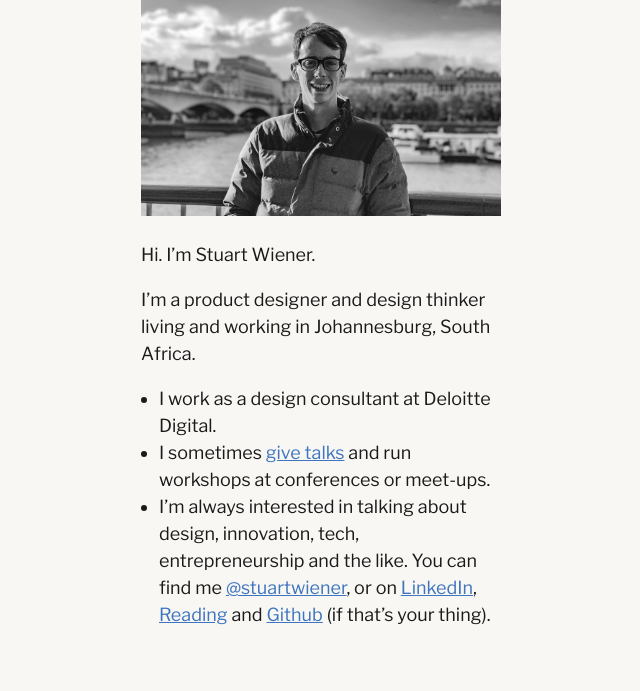
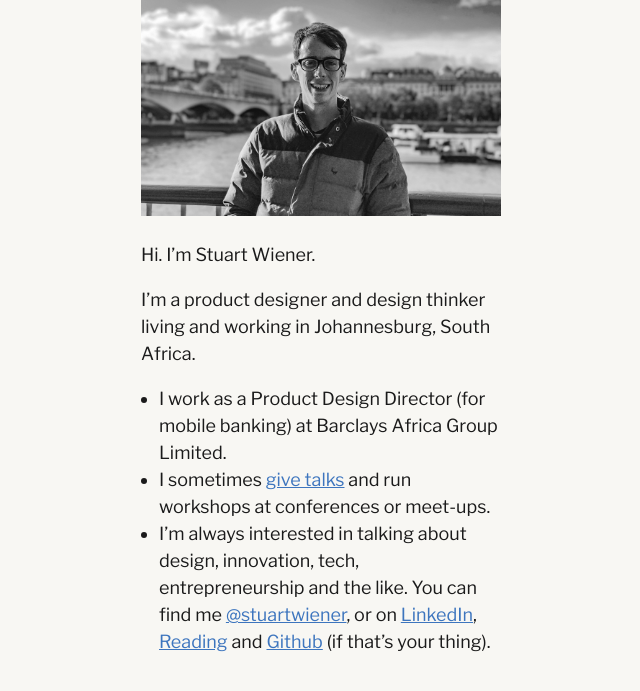
Before and after one commit to stuartwiener/stuartwiener.github.io, a Jekyll site: the page built from index.html, in a window 1280 px wide. Shown: the top 691 px of the page, without its empty margins (157-797 px from the left). Built offline with Jekyll 4.4.1, drawn with Linux system fonts in a browser that asks for light colours.

Commit message:
updated page content

```diff
--- a/index.html
+++ b/index.html
@@ -5,7 +5,7 @@ layout: default
 <p>I’m a product designer and design thinker living and working in Johannesburg, South Africa.</p>
 
 <ul>
-  <li>I work as a design consultant at Deloitte Digital.</li>
+  <li>I work as a Product Design Director (for mobile banking) at Barclays Africa Group Limited.</li>
   <li>I sometimes <a href="https://www.slideshare.net/StuartWiener/">give talks</a> and run workshops at conferences or meet-ups.</li>
   <li>I’m always interested in talking about design, innovation, tech, entrepreneurship and the like. You can find me <a href="http://twitter.com/stuartwiener">@stuartwiener</a>, or on <a href="https://www.linkedin.com/in/stuartwiener/">LinkedIn</a>, <a href="https://twitter.com/stuartisreading">Reading</a> and <a href="https://github.com/stuartwiener">Github</a> (if that’s your thing).</li>
 </ul>
```
